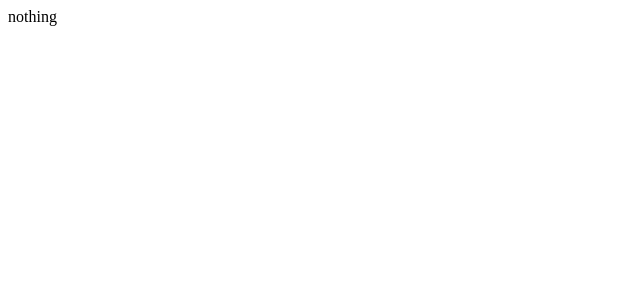
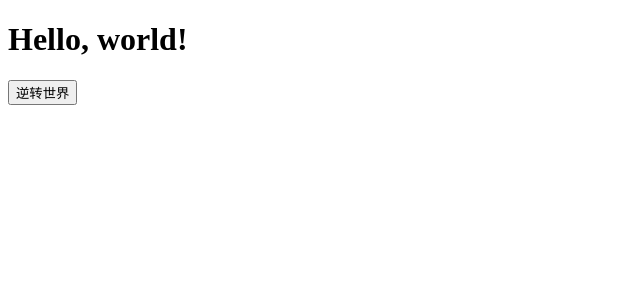
Before and after one commit to Yi3512/Vue-Cli, a Vue app: page / in a window 1280 px wide. Shown: the top 300 px of the page, without its empty margins (0-640 px from the left). Built offline with nearby package versions, Linux system fonts and the light colour scheme.

Commit message:
7.翻转字符串案例

```diff
--- a/src/App.vue
+++ b/src/App.vue
@@ -1,16 +1,24 @@
 <template>
   <div>
-    nothing
+    <h1>{{ msg }}</h1>
+    <button @click="btn">逆转世界</button>
   </div>
 </template>
 
 <script>
 export default {
-  name: 'App',
-  data () {
+  naem:'App',
+  data() {
     return {
+      msg: 'Hello, world!',
+    };
+  },
+  methods: {
+    btn() {
+      this.msg = this.msg.split('').reverse().join('');
+    },
+  },
+};
+</script>
 
-    }
-  }
-}
-</script>
+<style></style>
```
Also changed, not shown: src/07_课上练习_翻转世界.vue (+23 -0 lines).
